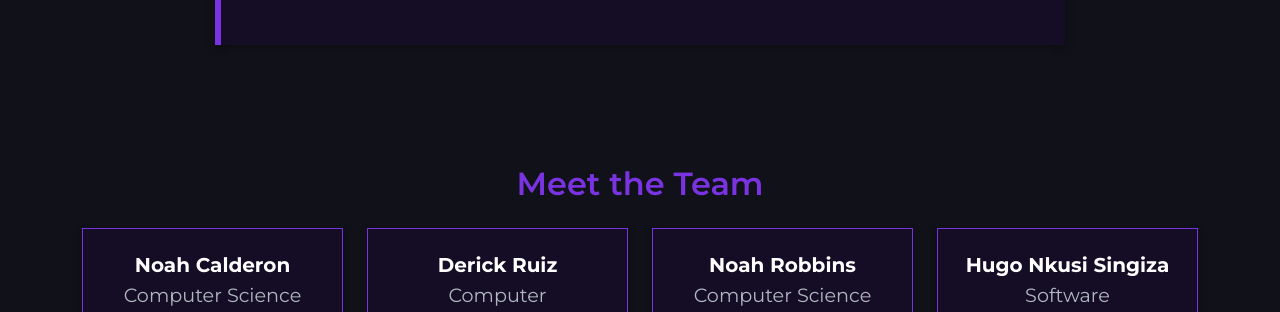
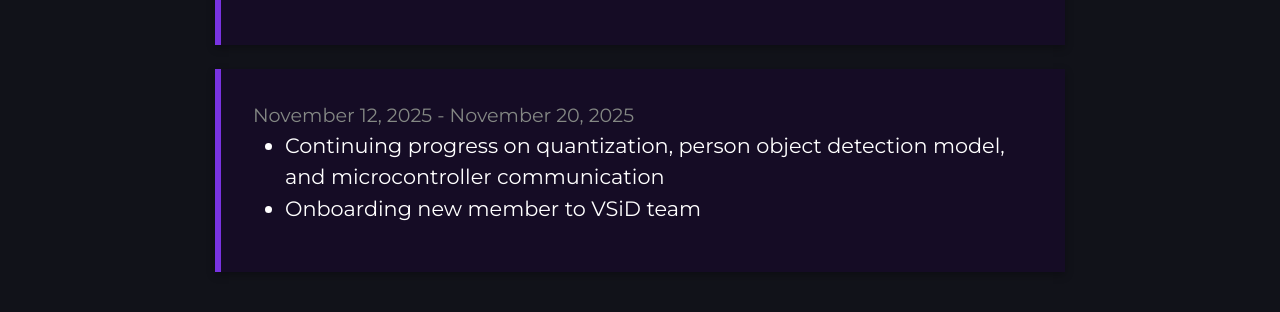
Before and after one commit to aigcu/VSiD-website, a website: page index.html in a window 1280 px wide. Shown: the part 5503-5815 px from the top of the page. Drawn offline with nearby package versions, Linux system fonts and the light colour scheme.

Commit message:
added weekly update for November 20

```diff
--- a/index.html
+++ b/index.html
@@ -258,6 +258,14 @@
             </div>
 
 
+            <div class="update-box mx-auto" style="max-width:850px;">
+                <p class="mb-0" id="projectUpdate">November 12, 2025 - November 20, 2025</p>
+                <ul>
+                    <li>Continuing progress on quantization, person object detection model, and microcontroller communication</li>
+                    <li>Onboarding new member to VSiD team</li>
+                </ul>
+            </div>
+
 
 
              <!---
```
